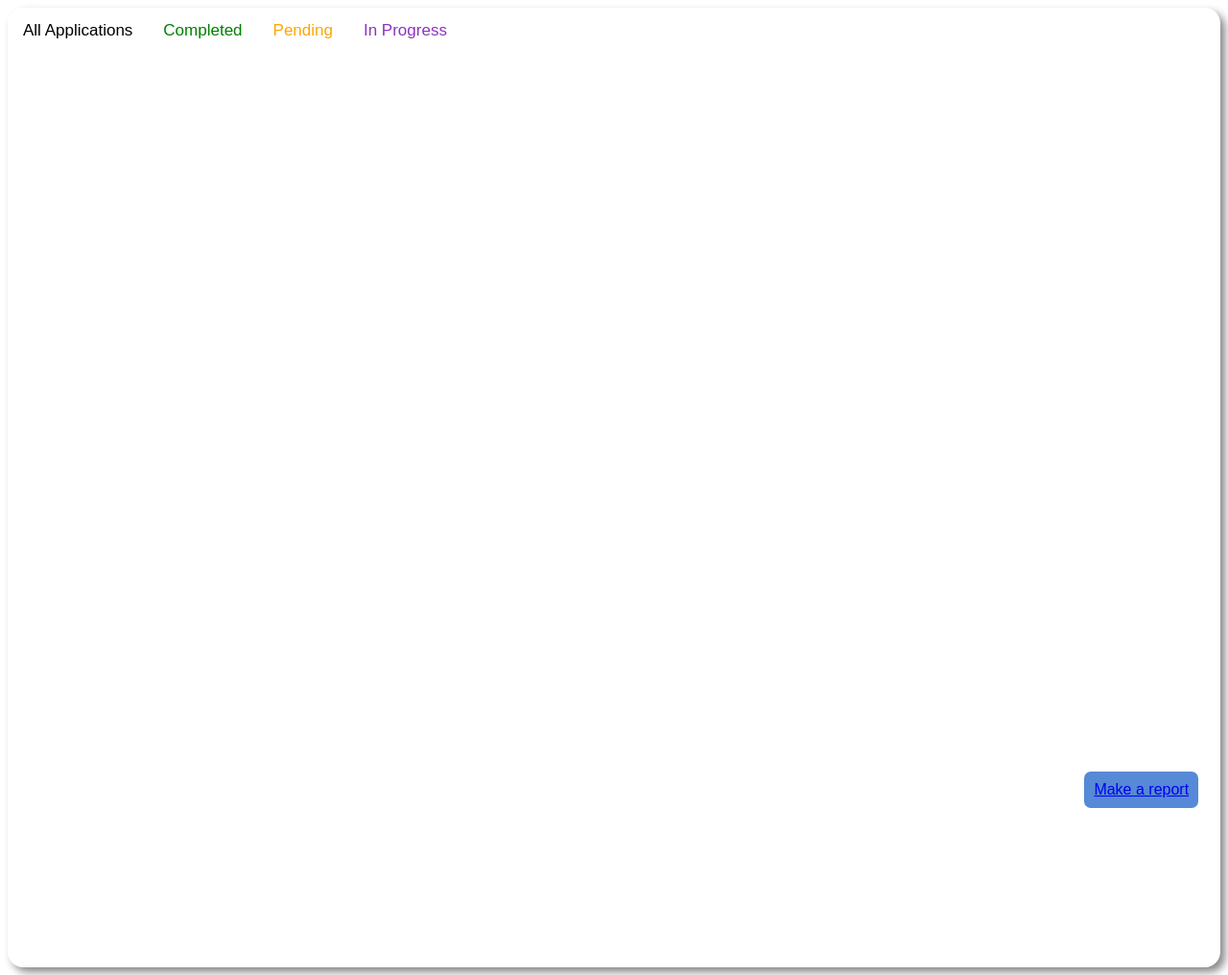
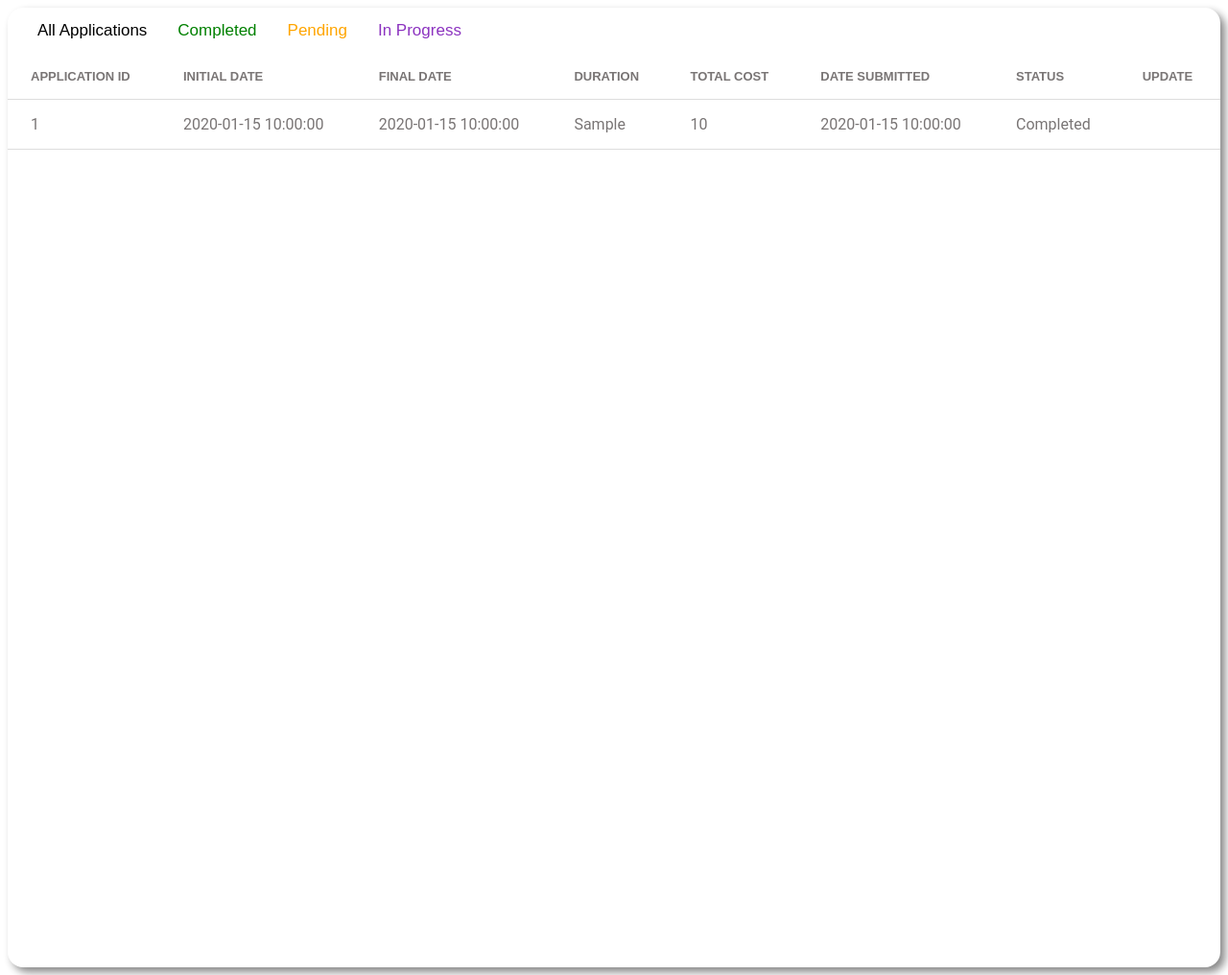
Before and after one commit to danishrashidin/carsgit, a PHP site: page /acommodation.php in a window 1280 px wide. Shown: the whole page at 96% size. Run offline with PHP 8.4, Linux system fonts and the light colour scheme; tables that the repository leaves empty or names only in its code hold one stand-in row (values such as "Sample post"); data that the repository does not hold is empty; some libraries are stand-ins or nearby versions.

Commit message:
integration update

```diff
--- a/acommodation.php
+++ b/acommodation.php
@@ -2,13 +2,13 @@
 
 include_once("config.php");
 
-$result = mysqli_query($connection, "SELECT Application_ID, Student_ID, Initial_Date, Final_Date, Duration, Total_Cost, Reason, Date
+$result = mysqli_query($connection, "SELECT Application_ID, Student_ID, Initial_Date, Final_Date, Duration, Total_Cost, Reason, Date_
 FROM accomodation ORDER BY Application_ID DESC");
-// $sql = "SELECT Application_ID, Student_ID, Initial_Date, Final_Date, Duration, Total_Cost, Reason, Date
-//          FROM accomodation ORDER BY Application_ID DESC";
-// $result = $connection->query($sql);
+
 ?>
+<meta name="viewport" content="width=device-width, initial-scale=1">
 <link rel="stylesheet" href="css/tabs.css" />
+<div>
 
     <div class="container-fluid">
         <div class="tab">
@@ -18,19 +18,19 @@ FROM accomodation ORDER BY Application_ID DESC");
             <button class="tablinks InProgress" style="color:rgb(140, 51, 192)">In Progress</button>
         </div>
 
-    <div id="AllTransactions" class="tabcontent">
+        <div id="AllApplications" class="tabcontent">
             <div class="tablediv">
                 <table>
                     <thead>
                         <tr>
-                        <td>Application ID</td>
-                        <td>Initial Date</td>
-                        <td>Final Date</td>
-                        <td>Duration</td>
-                        <td>Total Cost</td>
-                        <td>Date Submitted</td>
-                        <td>Status</td>
-                        <td>Update</td>
+                            <th>Application ID</th>
+                            <th>Initial Date</th>
+                            <th>Final Date</th>
+                            <th>Duration</th>
+                            <th>Total Cost</th>
+                            <th>Date Submitted</th>
+                            <th>Status</th>
+                            <th>Update</th>
                         </tr>
 
                         <?php
@@ -42,14 +42,14 @@ FROM accomodation ORDER BY Application_ID DESC");
                             echo "<td>" . $res['Final_Date'] . "</td>";
                             echo "<td>" . $res['Duration'] . "</td>";
                             echo "<td>" . $res['Total_Cost'] . "</td>";
-                        echo "<td>" . $res['Date'] . "</td>";
-                        $status = calculate($res['Date'], date('Y-m-d'));
+                            echo "<td>" . $res['Date_'] . "</td>";
+                            $status = calculate($res['Date_'], date('Y-m-d'));
                             echo "<td>" . $status . "</td>";
                             mysqli_query($connection, "UPDATE accomodation SET Status_='$status' WHERE Application_ID='$id' ");
                             if ($status == 'Pending') {
                         ?>
-                            <td><a href="<?php echo "edit.php?id=" . $res['Application_ID'] ?>"><i class="fa fa-edit"></i></a> |
-                                <a href="<?php echo "delete.php?id=" . $res['Application_ID'] ?>"><i class="fa fa-trash"></i></a></td>
+                                <td><a href="<?php echo "applicationedit.php?id=" . $res['Application_ID'] ?>"><i class="fa fa-edit"></i></a> |
+                                    <a href="<?php echo "applicationdelete.php?id=" . $res['Application_ID'] ?>"><i class="fa fa-trash"></i></a></td>
                                 </tr>
                         <?php
                             } else {
@@ -67,14 +67,14 @@ FROM accomodation ORDER BY Application_ID DESC");
                 <table>
                     <thead>
                         <tr>
-                        <td>Application ID</td>
-                        <td>Initial Date</td>
-                        <td>Final Date</td>
-                        <td>Duration</td>
-                        <td>Total Cost</td>
-                        <td>Date Submitted</td>
-                        <td>Status</td>
-                        <td>Update</td>
+                            <th>Application ID</th>
+                            <th>Initial Date</th>
+                            <th>Final Date</th>
+                            <th>Duration</th>
+                            <th>Total Cost</th>
+                            <th>Date Submitted</th>
+                            <th>Status</th>
+                            <th>Update</th>
                         </tr>
                         <?php
                         $result = mysqli_query($connection, "SELECT * FROM accomodation WHERE Status_='Pending' ");
@@ -85,10 +85,10 @@ FROM accomodation ORDER BY Application_ID DESC");
                             echo "<td>" . $newReport['Final_Date'] . "</td>";
                             echo "<td>" . $newReport['Duration'] . "</td>";
                             echo "<td>" . $newReport['Total_Cost'] . "</td>";
-                        echo "<td>" . $newReport['Date'] . "</td>";
+                            echo "<td>" . $newReport['Date_'] . "</td>";
                             echo "<td>" . $newReport['Status_'] . "</td>";
                         ?>
-                        <td><a href="<?php echo "edit.php?id=" . $newReport['Application_ID'] ?>"><i class="fa fa-edit"></i></a> | <a href="<?php echo "delete.php?id=" . $newReport['Application_ID'] ?>"><i class="fa fa-trash"></i></a>
+                            <td><a href="<?php echo "applicationedit.php?id=" . $newReport['Application_ID'] ?>"><i class="fa fa-edit"></i></a> | <a href="<?php echo "applicationdelete.php?id=" . $newReport['Application_ID'] ?>"><i class="fa fa-trash"></i></a>
                             </td>
                             </tr>
                         <?php
@@ -104,14 +104,14 @@ FROM accomodation ORDER BY Application_ID DESC");
                 <table>
                     <thead>
                         <tr>
-                        <td>Application ID</td>
-                        <td>Initial Date</td>
-                        <td>Final Date</td>
-                        <td>Duration</td>
-                        <td>Total Cost</td>
-                        <td>Date Submitted</td>
-                        <td>Status</td>
-                        <td>Update</td>
+                            <th>Application ID</th>
+                            <th>Initial Date</th>
+                            <th>Final Date</th>
+                            <th>Duration</th>
+                            <th>Total Cost</th>
+                            <th>Date Submitted</th>
+                            <th>Status</th>
+                            <th>Update</th>
                         </tr>
                         <?php
                         $result = mysqli_query($connection, "SELECT * FROM accomodation WHERE Status_='Completed' ");
@@ -122,7 +122,7 @@ FROM accomodation ORDER BY Application_ID DESC");
                             echo "<td>" . $newReport['Final_Date'] . "</td>";
                             echo "<td>" . $newReport['Duration'] . "</td>";
                             echo "<td>" . $newReport['Total_Cost'] . "</td>";
-                        echo "<td>" . $newReport['Date'] . "</td>";
+                            echo "<td>" . $newReport['Date_'] . "</td>";
                             echo "<td>" . $newReport['Status_'] . "</td>";
                             echo "<td>" . "</td>";
                         }
@@ -137,17 +137,17 @@ FROM accomodation ORDER BY Application_ID DESC");
                 <table>
                     <thead>
                         <tr>
-                        <td>Application ID</td>
-                        <td>Initial Date</td>
-                        <td>Final Date</td>
-                        <td>Duration</td>
-                        <td>Total Cost</td>
-                        <td>Date Submitted</td>
-                        <td>Status</td>
-                        <td>Update</td>
+                            <th>Application ID</th>
+                            <th>Initial Date</th>
+                            <th>Final Date</th>
+                            <th>Duration</th>
+                            <th>Total Cost</th>
+                            <th>Date Submitted</th>
+                            <th>Status</th>
+                            <th>Update</th>
                         </tr>
                         <?php
-                    $result = mysqli_query($connection, "SELECT * FROM report WHERE Status_='In Progress' ");
+                        $result = mysqli_query($connection, "SELECT * FROM accomodation WHERE Status_='In Progress' ");
                         while ($newReport = $result->fetch_array()) {
                             echo "<tr>";
                             echo "<td>" . $newReport['Application_ID'] . "</td>";
@@ -155,7 +155,7 @@ FROM accomodation ORDER BY Application_ID DESC");
                             echo "<td>" . $newReport['Final_Date'] . "</td>";
                             echo "<td>" . $newReport['Duration'] . "</td>";
                             echo "<td>" . $newReport['Total_Cost'] . "</td>";
-                        echo "<td>" . $newReport['Date'] . "</td>";
+                            echo "<td>" . $newReport['Date_'] . "</td>";
                             echo "<td>" . $newReport['Status_'] . "</td>";
                             echo "<td>" . "</td>";
                         }
@@ -164,9 +164,11 @@ FROM accomodation ORDER BY Application_ID DESC");
                 </table>
             </div>
         </div>
-    <button type="button" class="reportButton"> <a class="nav-link" href="html/report.html">Make a report</a></button>
-    <!-- <script src="../js/reportRecord.js"></script> -->
+        <!-- <button type="button" class="reportButton" > <a class="nav-link" href="html/report.html">Make a report</a></button> -->
+
+        <script src="js/applicationindex.js"></script>
         <script src="https://kit.fontawesome.com/e881600de5.js" crossorigin="anonymous"></script>
+    </div>
 
     <?php
     function calculate($Date1, $Date2)
--- a/css/tabs.css
+++ b/css/tabs.css
@@ -3,6 +3,7 @@ body {font-family: Arial;}
 .tab {
   overflow: hidden;
   border: none;
+  padding: 0 15px;
 }
 
 .tab button {
@@ -29,7 +30,6 @@ body {font-family: Arial;}
 
 .tabcontent {
   display: none;
-  padding: 6px 12px;
   border: none;
   border-top: none;
   color : #f6f6f6;
@@ -39,18 +39,28 @@ body {font-family: Arial;}
     height: 1000px;
     box-shadow: 5px 5px 8px #888888;
     background-color:white;
-    border-radius:1rem
+    border-radius:1rem;
+    padding:0 !important;
 }
 
 table {
   border-collapse: collapse;
   width: 100%;
-  margin-top: 40px;
   margin-bottom: 20px;
 }
 
+th {
+  text-transform: uppercase;
+  font-family: Manrope, sans-serif;
+  font-size: small;
+}
+
+td {
+  font-family: Roboto, sans-serif;
+}
+
 th, td {
-  padding: 8px;
+  padding: 1rem 1.5rem;
   text-align: left;
   border-bottom: 1px solid #ddd;
   color: rgb(121, 117, 117);
--- a/dashboard.php
+++ b/dashboard.php
@@ -160,6 +160,9 @@ echo 'window.addEventListener("DOMContentLoaded", function() {
         <div class="fragment-container">
           <div class="fragment-title-container">
             <h2 class="fragment-title"><?php echo $pagename ?></h2>
+            <?php
+
+            ?>
           </div>
           <div class="fragment">
             <?php
--- a/food.php
+++ b/food.php
@@ -11,8 +11,9 @@
       <h2> lazy to queue up for food everyday? <br> </h2>
       <h3> now you can order food online!</h3>
       <!-- use form to go to another page -->
-      <form method="GET" action="food.php">
+      <form method="GET" action="dashboard.php">
         <div class="search-container">
+          <input type="hidden" name="page" value="food">
           <input type="text" placeholder="Search food..." name="search">
           <button type="submit"><i class="fa fa-search"></i></button>
         </div>
@@ -98,6 +99,7 @@
       ?>
     </div>
     <!-- card-group end -->
+    <script type="text/javascript" src="js/menu.js"></script>
 
     <?php
     include_once("searchFilterFood.php");
--- a/searchFilterFood.php
+++ b/searchFilterFood.php
@@ -27,7 +27,7 @@ if ($_SERVER["REQUEST_METHOD"] == "GET") {
                     $found_food[] = $inside_found_pairs;
 ?>
                     <script>
-                        document.querySelector("#foundMessage").innerHTML += "<?php echo "<tr><td>" . $food_name . "</td><td id='res_link'> <a title='Bring me to $res_name' href=menu.php?Restaurant_ID=" . $res_id . ">" . $res_name . "</a></td></tr>" ?>";
+                        document.querySelector("#foundMessage").innerHTML += "<?php echo "<tr><td>" . $food_name . "</td><td id='res_link'> <a title='Bring me to $res_name' href=dashboard.php?page=menu&Restaurant_ID=" . $res_id . ">" . $res_name . "</a></td></tr>" ?>";
                         onFoundMessage();
                     </script>
 
```
Also changed, not shown: addReport.php (+11 -53 lines), applicationconfig.php (deleted, +0 -21 lines), configReport.php (deleted, +0 -13 lines), js/applicationindex.js (added, +22 -0 lines), menu.php (+6 -1 lines), profile.php (+4 -3 lines), report.php (+26 -26 lines), assets/user.png (added), deletereport.php (renamed from delete.php), editreport.php (renamed from edit.php). Lines whose indentation alone changed are shown as unchanged.
